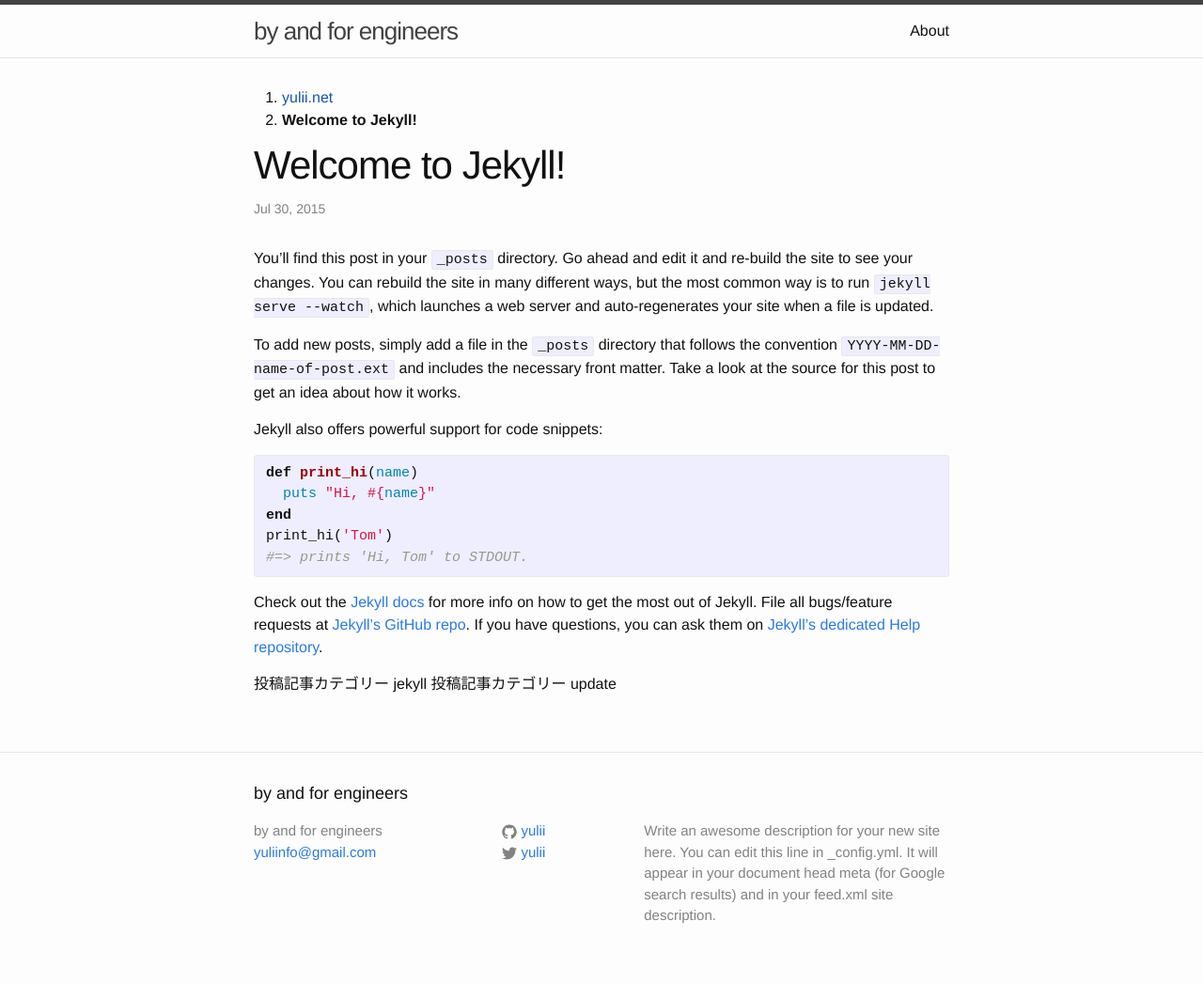
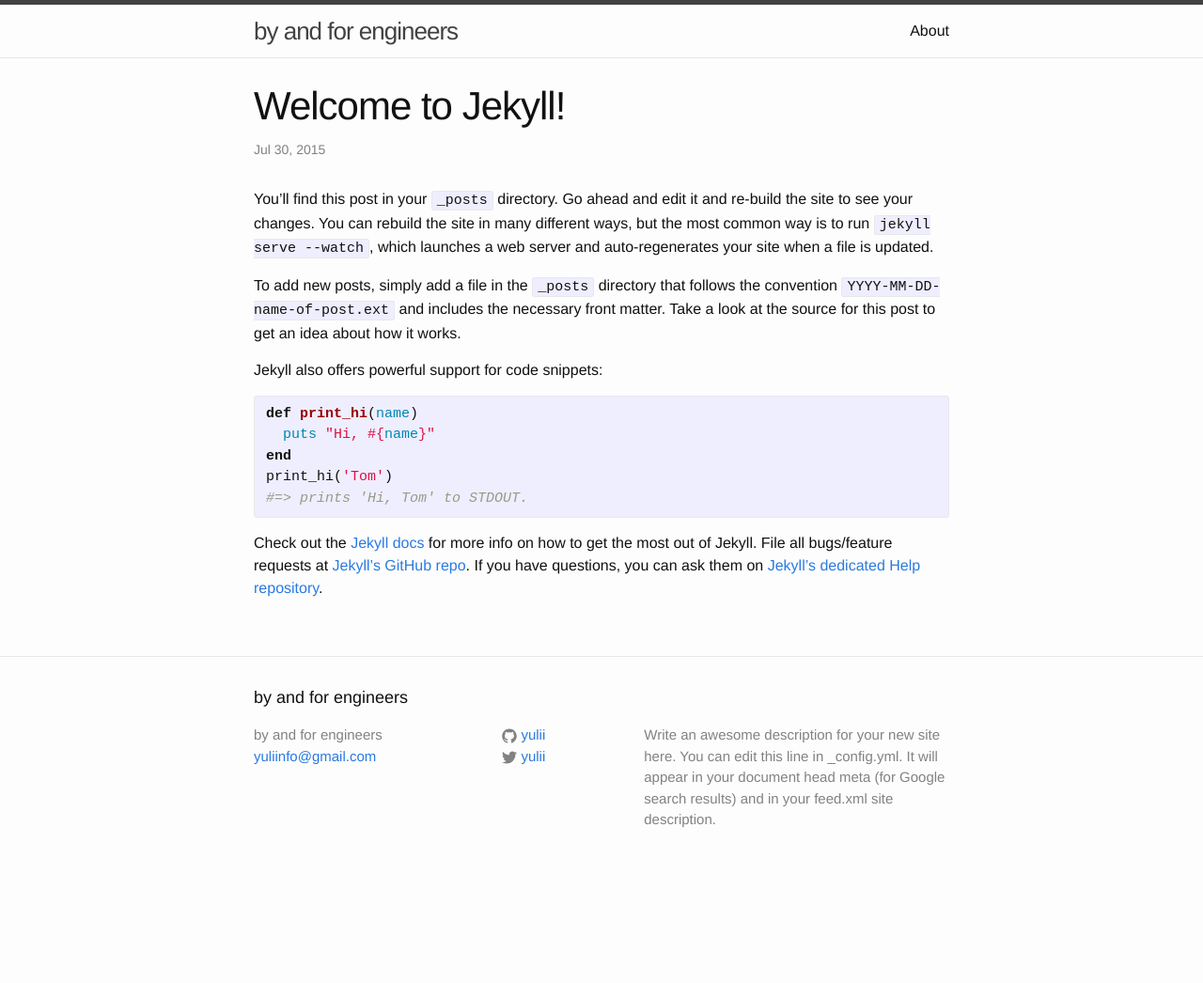
Before and after one commit to yulii/yulii.github.io, a Jekyll site: the page built from _posts/2015-07-30-welcome-to-jekyll.markdown, in a window 1280 px wide. Shown: the whole page at 94% size. Built offline with Jekyll 4.4.1, drawn with Linux system fonts in a browser that asks for light colours; after the commit the page ends 944 px from its top, so only the background shows below that.

Commit message:
fix breadcrumb

```diff
--- a/_layouts/default.html
+++ b/_layouts/default.html
@@ -1,20 +1,18 @@
 <!DOCTYPE html>
 <html>
-
 {% include head.html %}
-
 <body>
-
 {% include header.html %}
-
 <div class="page-content">
   <div class="wrapper">
+    {% if page.breadcrumb %}
+      {% include breadcrumb/{{ page.breadcrumb }}.html %}
+    {% endif %}
     {{ content }}
   </div>
 </div>
-
 {% include footer.html %}
-
-  </body>
-
+{% if page.breadcrumb %}
+  {% include breadcrumb/{{ page.breadcrumb }}-json-ld.html %}
+{% endif %}
 </html>
--- a/_layouts/post.html
+++ b/_layouts/post.html
@@ -1,21 +1,17 @@
 ---
 layout: default
+breadcrumb: category
 ---
-{% include breadcrumb.html %}
-<div class="post">
+<article class="post">
 
   <header class="post-header">
     <h1 class="post-title">{{ page.title }}</h1>
     <p class="post-meta">{{ page.date | date: "%b %-d, %Y" }}{% if page.meta %} • {{ page.meta }}{% endif %}</p>
   </header>
 
-  <article class="post-content">
+  <section class="post-content">
     {{ content }}
-
-    {% for category in  page.categories %}
-    投稿記事カテゴリー  {{ category }}
-    {% endfor %}
-  </article>
+  </section>
 
   <footer class="">
     <ul>
@@ -25,4 +21,4 @@
       {% endfor %}
     </ul>
   </footer>
-</div>
+</article>
```
Also changed, not shown: _includes/breadcrumb/category-json-ld.html (added, +30 -0 lines), categories/tex.md (+1 -1 lines), _includes/breadcrumb/category.html (renamed from _includes/breadcrumb.html), 1 other file. Lines whose indentation alone changed are shown as unchanged.
